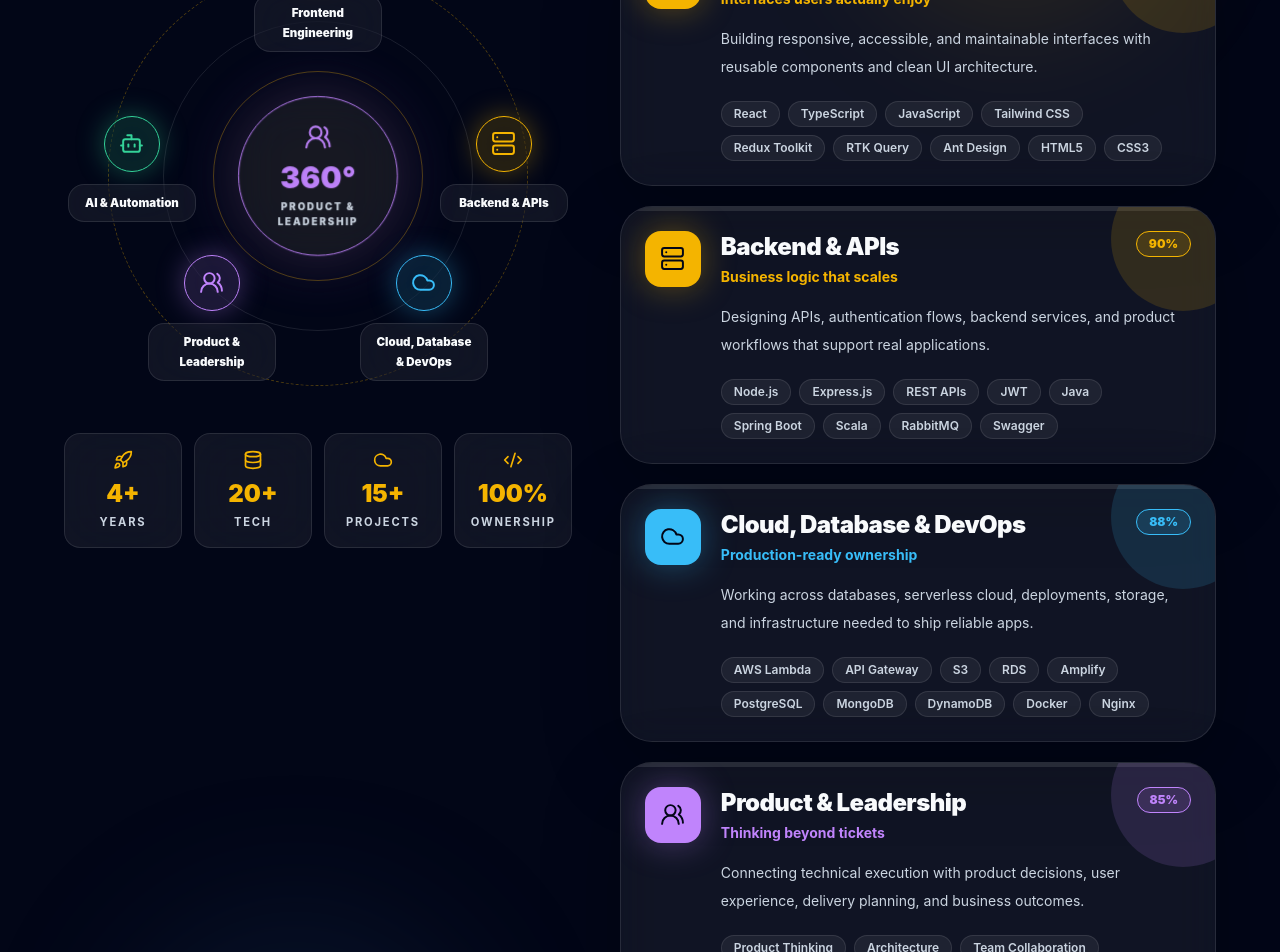
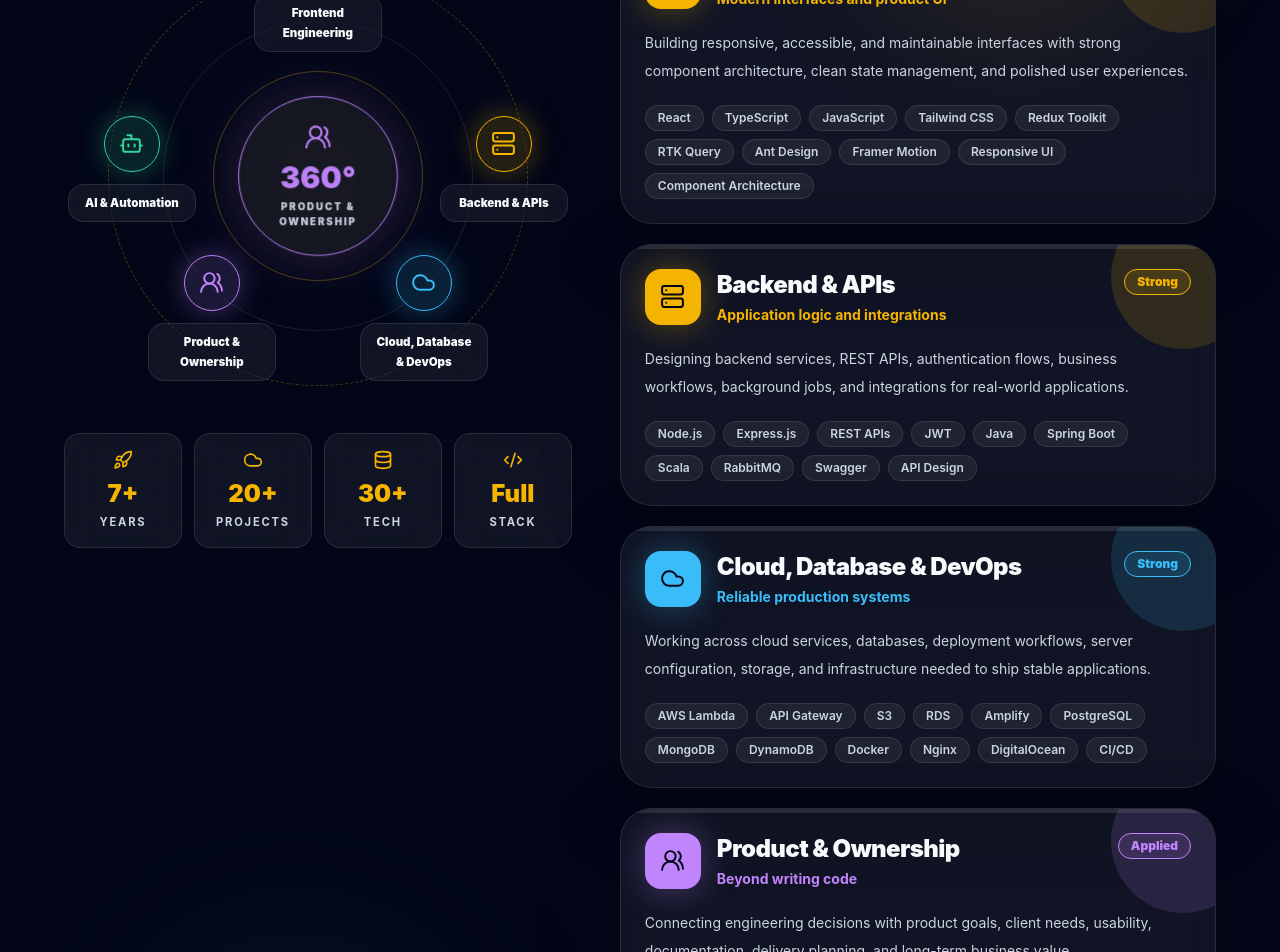
Before and after one commit to Gilpix/kuldeep-portfolio-v2, a React (Vite) app: page / in a window 1280 px wide. Shown: the part 8180-9132 px from the top of the page. Built offline with nearby package versions, Linux system fonts and the light colour scheme; no server answers.

Commit message:
feat: redesign skills section

```diff
--- a/src/data/skills.ts
+++ b/src/data/skills.ts
@@ -28,11 +28,11 @@ export interface SkillCategory {
 export const skillCategories: SkillCategory[] = [
   {
     title: "Frontend Engineering",
-    subtitle: "Interfaces users actually enjoy",
+    subtitle: "Modern interfaces and product UI",
     description:
-      "Building responsive, accessible, and maintainable interfaces with reusable components and clean UI architecture.",
+      "Building responsive, accessible, and maintainable interfaces with strong component architecture, clean state management, and polished user experiences.",
     icon: Code2,
-    strength: "95%",
+    strength: "Core",
     accent: "yellow",
     skills: [
       "React",
@@ -42,17 +42,18 @@ export const skillCategories: SkillCategory[] = [
       "Redux Toolkit",
       "RTK Query",
       "Ant Design",
-      "HTML5",
-      "CSS3",
+      "Framer Motion",
+      "Responsive UI",
+      "Component Architecture",
     ],
   },
   {
     title: "Backend & APIs",
-    subtitle: "Business logic that scales",
+    subtitle: "Application logic and integrations",
     description:
-      "Designing APIs, authentication flows, backend services, and product workflows that support real applications.",
+      "Designing backend services, REST APIs, authentication flows, business workflows, background jobs, and integrations for real-world applications.",
     icon: Server,
-    strength: "90%",
+    strength: "Strong",
     accent: "yellow",
     skills: [
       "Node.js",
@@ -64,15 +65,16 @@ export const skillCategories: SkillCategory[] = [
       "Scala",
       "RabbitMQ",
       "Swagger",
+      "API Design",
     ],
   },
   {
     title: "Cloud, Database & DevOps",
-    subtitle: "Production-ready ownership",
+    subtitle: "Reliable production systems",
     description:
-      "Working across databases, serverless cloud, deployments, storage, and infrastructure needed to ship reliable apps.",
+      "Working across cloud services, databases, deployment workflows, server configuration, storage, and infrastructure needed to ship stable applications.",
     icon: Cloud,
-    strength: "88%",
+    strength: "Strong",
     accent: "blue",
     skills: [
       "AWS Lambda",
@@ -85,34 +87,37 @@ export const skillCategories: SkillCategory[] = [
       "DynamoDB",
       "Docker",
       "Nginx",
+      "DigitalOcean",
+      "CI/CD",
     ],
   },
   {
-    title: "Product & Leadership",
-    subtitle: "Thinking beyond tickets",
+    title: "Product & Ownership",
+    subtitle: "Beyond writing code",
     description:
-      "Connecting technical execution with product decisions, user experience, delivery planning, and business outcomes.",
+      "Connecting engineering decisions with product goals, client needs, usability, documentation, delivery planning, and long-term business value.",
     icon: UsersRound,
-    strength: "85%",
+    strength: "Applied",
     accent: "purple",
     skills: [
       "Product Thinking",
-      "Architecture",
-      "Team Collaboration",
+      "Technical Ownership",
+      "CMS Strategy",
+      "Client Delivery",
       "Documentation",
-      "Client Delivery",
-      "CMS Strategy",
+      "Architecture Planning",
       "Agile",
       "Code Reviews",
+      "Business Workflows",
     ],
   },
   {
     title: "AI & Automation",
-    subtitle: "Building faster and smarter",
+    subtitle: "Smarter workflows and systems",
     description:
-      "Using AI tools, automation workflows, and modern development systems to improve delivery speed and product quality.",
+      "Using AI tools, automation, workflow design, and modern development practices to improve delivery speed, content systems, and product quality.",
     icon: Bot,
-    strength: "80%",
+    strength: "Growing",
     accent: "green",
     skills: [
       "AI Tools",
@@ -128,8 +133,8 @@ export const skillCategories: SkillCategory[] = [
 ];
 
 export const skillStats = [
-  { value: "4+", label: "Years", icon: Rocket },
-  { value: "20+", label: "Tech", icon: Database },
-  { value: "15+", label: "Projects", icon: Cloud },
-  { value: "100%", label: "Ownership", icon: Code2 },
+  { value: "7+", label: "Years", icon: Rocket },
+  { value: "20+", label: "Projects", icon: Cloud },
+  { value: "30+", label: "Tech", icon: Database },
+  { value: "Full", label: "Stack", icon: Code2 },
 ];
--- a/src/sections/Skills.tsx
+++ b/src/sections/Skills.tsx
@@ -30,6 +30,9 @@ const orbitPositions = [
 function Skills() {
   const [hoveredSkill, setHoveredSkill] = useState<number | null>(null);
   const [mobileSkill, setMobileSkill] = useState(0);
+
+  const [selectedSkill, setSelectedSkill] = useState<number | null>(null);
+  const [selectedStat, setSelectedStat] = useState<number | null>(null);
 
   const mobileCategory = skillCategories[mobileSkill];
   const MobileIcon = mobileCategory.icon;
@@ -67,10 +70,11 @@ function Skills() {
           viewport={viewportOnce}
           className="relative lg:sticky lg:top-24 lg:self-start"
         >
-          <div className="relative mx-auto min-h-[760px] max-w-[580px] sm:min-h-[620px]">
-            <div className="absolute left-1/2 top-[34%] size-[300px] -translate-x-1/2 -translate-y-1/2 rounded-full border border-dashed border-[var(--color-primary)]/30 sm:size-[420px] lg:top-[40%]" />
-            <div className="absolute left-1/2 top-[34%] size-[230px] -translate-x-1/2 -translate-y-1/2 rounded-full border border-[var(--color-card-border)] sm:size-[310px] lg:top-[40%]" />
-            <div className="absolute left-1/2 top-[34%] size-[155px] -translate-x-1/2 -translate-y-1/2 rounded-full border border-[var(--color-primary)]/30 sm:size-[210px] lg:top-[40%]" />
+          {/* <div className="relative mx-auto min-h-[760px] max-w-[580px] sm:min-h-[620px]"> */}
+          <div className="relative mx-auto min-h-[560px] max-w-[580px] sm:min-h-[620px]">
+            <div className="absolute left-1/2 top-[30%] size-[300px] -translate-x-1/2 -translate-y-1/2 rounded-full border border-dashed border-[var(--color-primary)]/30 sm:size-[420px] lg:top-[40%]" />
+            <div className="absolute left-1/2 top-[30%] size-[230px] -translate-x-1/2 -translate-y-1/2 rounded-full border border-[var(--color-card-border)] sm:size-[310px] lg:top-[40%]" />
+            <div className="absolute left-1/2 top-[30%] size-[155px] -translate-x-1/2 -translate-y-1/2 rounded-full border border-[var(--color-primary)]/30 sm:size-[210px] lg:top-[40%]" />
 
             <motion.div
               animate={{
@@ -82,7 +86,7 @@ function Skills() {
                 repeat: Infinity,
                 ease: "easeInOut",
               }}
-              className="absolute left-1/2 top-[34%] size-40 -translate-x-1/2 -translate-y-1/2 rounded-full bg-[var(--color-primary)]/15 blur-xl sm:size-48 lg:top-[40%]"
+              className="absolute left-1/2 top-[30%] size-40 -translate-x-1/2 -translate-y-1/2 rounded-full bg-[var(--color-primary)]/15 blur-xl sm:size-48 lg:top-[40%]"
             />
 
             {/* Desktop orbit nodes only */}
@@ -142,7 +146,7 @@ function Skills() {
               initial={{ opacity: 0, scale: 0.92 }}
               animate={{ opacity: 1, scale: 1 }}
               transition={{ duration: 0.35, ease: "easeOut" }}
-              className="absolute left-1/2 top-[34%] z-10 flex size-40 -translate-x-1/2 -translate-y-1/2 flex-col items-center justify-center rounded-full border bg-[var(--color-glass)] text-center backdrop-blur-xl sm:top-[40%] sm:size-40"
+              className="absolute left-1/2 top-[30%] z-10 flex size-40 -translate-x-1/2 -translate-y-1/2 flex-col items-center justify-center rounded-full border bg-[var(--color-glass)] text-center backdrop-blur-xl sm:top-[40%] sm:size-40"
               style={{
                 borderColor: mobileAccent,
                 boxShadow: `0 0 80px ${mobileAccent}35`,
@@ -174,6 +178,7 @@ function Skills() {
 
             <div className="absolute left-0 right-0 top-[62%] grid grid-cols-2 gap-3 sm:top-auto sm:bottom-0 sm:grid-cols-4">
               {skillStats.map((stat, index) => {
+                const isSelectedStat = selectedStat === index;
                 const Icon = stat.icon;
 
                 return (
@@ -185,8 +190,13 @@ function Skills() {
                     viewport={viewportOnce}
                     transition={{ delay: index * 0.05 }}
                     whileHover={{ y: -5, scale: 1.03 }}
-                    whileTap={{ scale: 0.97 }}
-                    className="rounded-2xl border border-[var(--color-card-border)] bg-[var(--color-glass)] p-4 text-center backdrop-blur-xl transition duration-300 hover:border-[var(--color-primary)] active:border-[var(--color-primary)]"
+                    whileTap={{ scale: 0.97, y: -4 }}
+                    onClick={() => setSelectedStat(index)}
+                    className={`rounded-2xl border bg-[var(--color-glass)] p-4 text-center backdrop-blur-xl transition duration-300 hover:border-[var(--color-primary)] active:border-[var(--color-primary)] ${
+                      isSelectedStat
+                        ? "border-[var(--color-primary)] shadow-[var(--shadow-card-strong)]"
+                        : "border-[var(--color-card-border)]"
+                    }`}
                   >
                     <Icon
                       size={20}
@@ -215,16 +225,18 @@ function Skills() {
           {skillCategories.map((category, index) => {
             const Icon = category.icon;
             const accent = accentMap[category.accent];
-            const isLinkedHover = hoveredSkill === index;
+            const isLinkedHover =
+              hoveredSkill === index || selectedSkill === index;
 
             return (
               <motion.article
                 key={category.title}
                 variants={fadeUp}
                 whileHover={{ y: -5 }}
-                whileTap={{ scale: 0.99 }}
+                whileTap={{ scale: 0.97, y: -4 }}
+                onClick={() => setSelectedSkill(index)}
                 style={{ "--skill-accent": accent } as React.CSSProperties}
-                className={`glass-card group relative overflow-hidden rounded-[2rem] p-5 transition duration-500 hover:border-[var(--skill-accent)] hover:shadow-[var(--shadow-card-strong)] active:border-[var(--skill-accent)] sm:p-6 ${
+                className={`glass-card group relative overflow-hidden rounded-[2rem] p-5 transition duration-500 hover:border-[var(--skill-accent)] hover:shadow-[var(--shadow-card-strong)] active:border-[var(--skill-accent)] active:shadow-[var(--shadow-card-strong)] sm:p-6 ${
                   isLinkedHover
                     ? "border-[var(--skill-accent)] shadow-[var(--shadow-card-strong)]"
                     : ""
@@ -244,7 +256,8 @@ function Skills() {
                   }`}
                 />
 
-                <div className="relative flex flex-col gap-5 sm:flex-row">
+                <div className="relative">
+                  <div className="flex items-start gap-4">
                     <div
                       className={`flex size-14 shrink-0 items-center justify-center rounded-2xl bg-[var(--skill-accent)] text-[var(--color-black)] shadow-[0_0_34px_color-mix(in_srgb,var(--skill-accent)_35%,transparent)] transition duration-300 ${
                         isLinkedHover
@@ -271,8 +284,10 @@ function Skills() {
                           {category.strength}
                         </span>
                       </div>
+                    </div>
+                  </div>
 
-                    <p className="mt-4 text-sm leading-7 text-[var(--color-text-soft)]">
+                  <p className="mt-5 text-sm leading-7 text-[var(--color-text-soft)]">
                     {category.description}
                   </p>
 
@@ -296,7 +311,6 @@ function Skills() {
                     ))}
                   </motion.div>
                 </div>
-                </div>
               </motion.article>
             );
           })}
```
Lines whose indentation alone changed are shown as unchanged.
